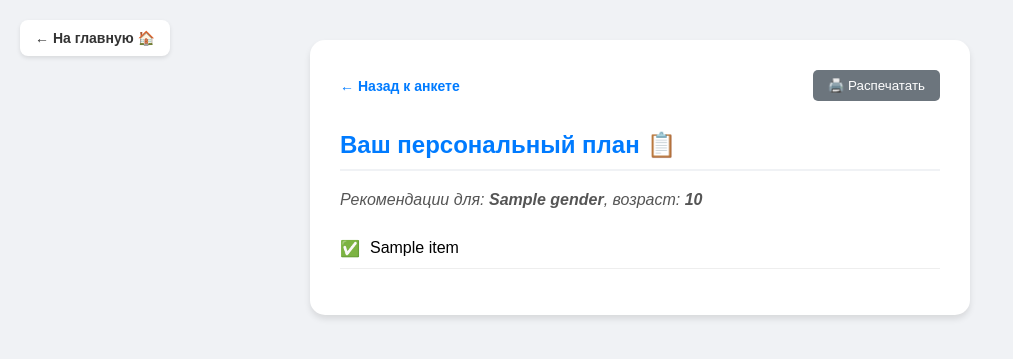
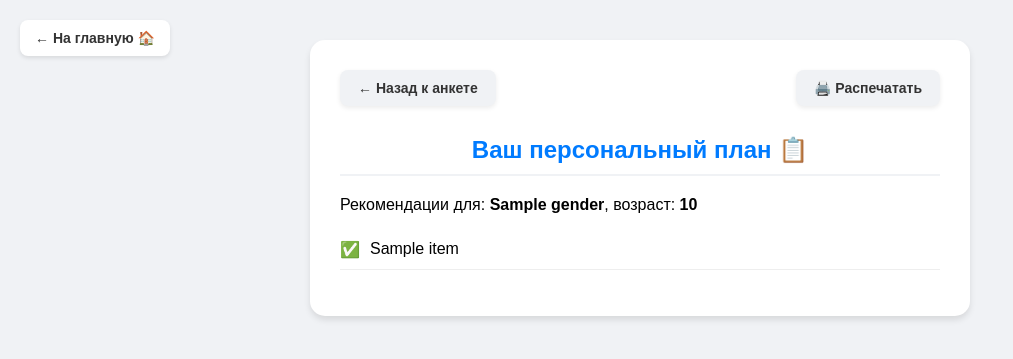
Before and after one commit to Tanya-Vladimirova/check-app, a FastAPI app: template templates/result.html in a window 1280 px wide. Shown: the top 359 px of the page, without its empty margins (0-1013 px from the left). Run offline with FastAPI, Linux system fonts and the light colour scheme; the template is opened without the code that fills it: most values are stand-ins (such as "Sample title", 1, 10 or a date in 2020).

Commit message:
Поменяла кнопки в результате

```diff
--- a/templates/result.html
+++ b/templates/result.html
@@ -29,13 +29,42 @@
             gap: 8px;
             transition: background 0.3s;
         }
+        .nav-links a, .print-btn {
+            text-decoration: none;
+            color: #333; /* Черный/темно-серый цвет текста */
+            background-color: #f0f2f5; /* Фон кнопок белый, чтобы тень была видна */
+            border: none; /* [ИЗМЕНЕНО] Убрали рамку */
+            padding: 10px 18px; /* Чуть увеличили отступы для объема */
+            border-radius: 8px; /* Чуть больше скругление */
+            font-weight: bold;
+            font-size: 14px;
+            cursor: pointer;
+            display: flex;
+            align-items: center;
+            gap: 8px;
+            transition: all 0.3s ease; /* Плавный переход */
+
+            /* [НОВОЕ] Эффект тени, как у кнопки На главную */
+            box-shadow: 0 2px 5px rgba(0,0,0,0.08);
+        }
+
+        .nav-links a:hover, .print-btn:hover {
+            background-color: #e2e6ea;
+            box-shadow: 0 4px 6px rgba(0,0,0,0.1);
+            transform: translateY(-1px);
+        }
 
         .home-btn:hover {
             background: #f8f9fa;
         }
 
-        h2 { color: #007bff; border-bottom: 2px solid #f0f2f5; padding-bottom: 10px; }
-        .info { color: #555; margin-bottom: 20px; font-style: italic; }
+        h2 {
+            color: #007bff;
+            border-bottom: 2px solid #f0f2f5;
+            padding-bottom: 10px;
+            text-align: center; /* Добавили центровку */
+            margin-top: 20px;
+        }
 
         ul { list-style: none; padding: 0; text-align: left; }
         li { padding: 10px 0; border-bottom: 1px solid #eee; display: flex; align-items: center; }
```
